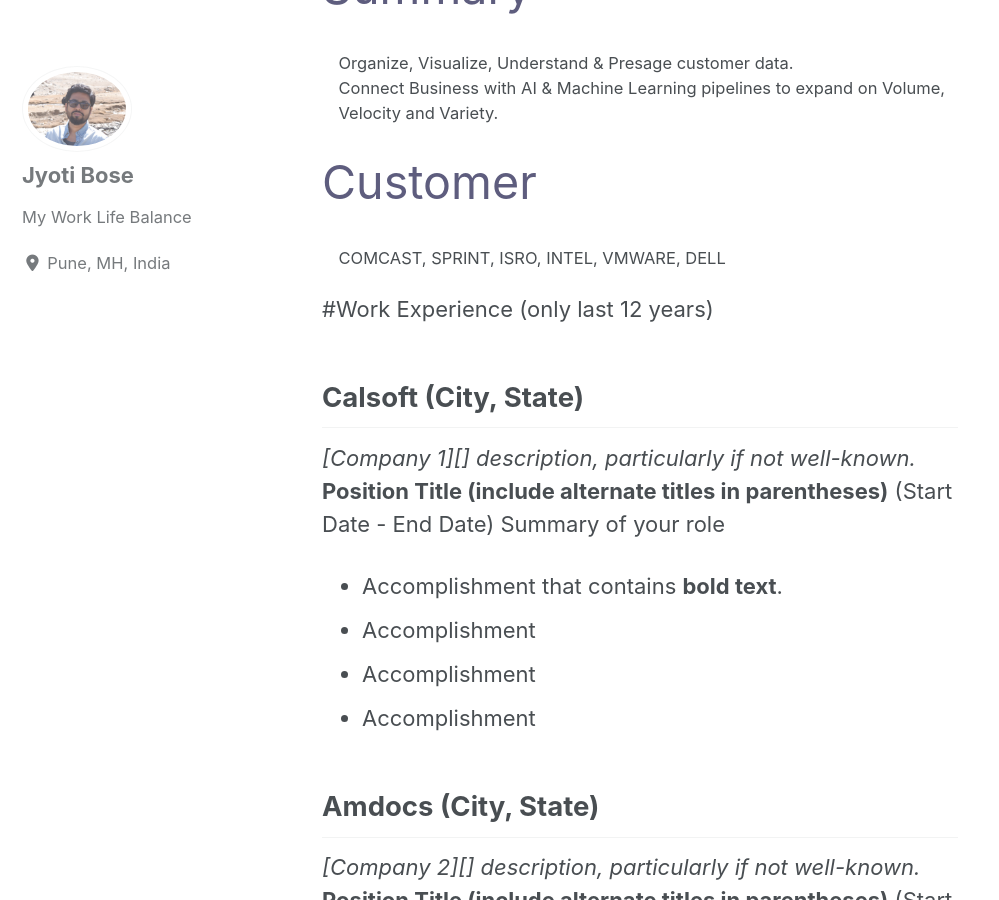
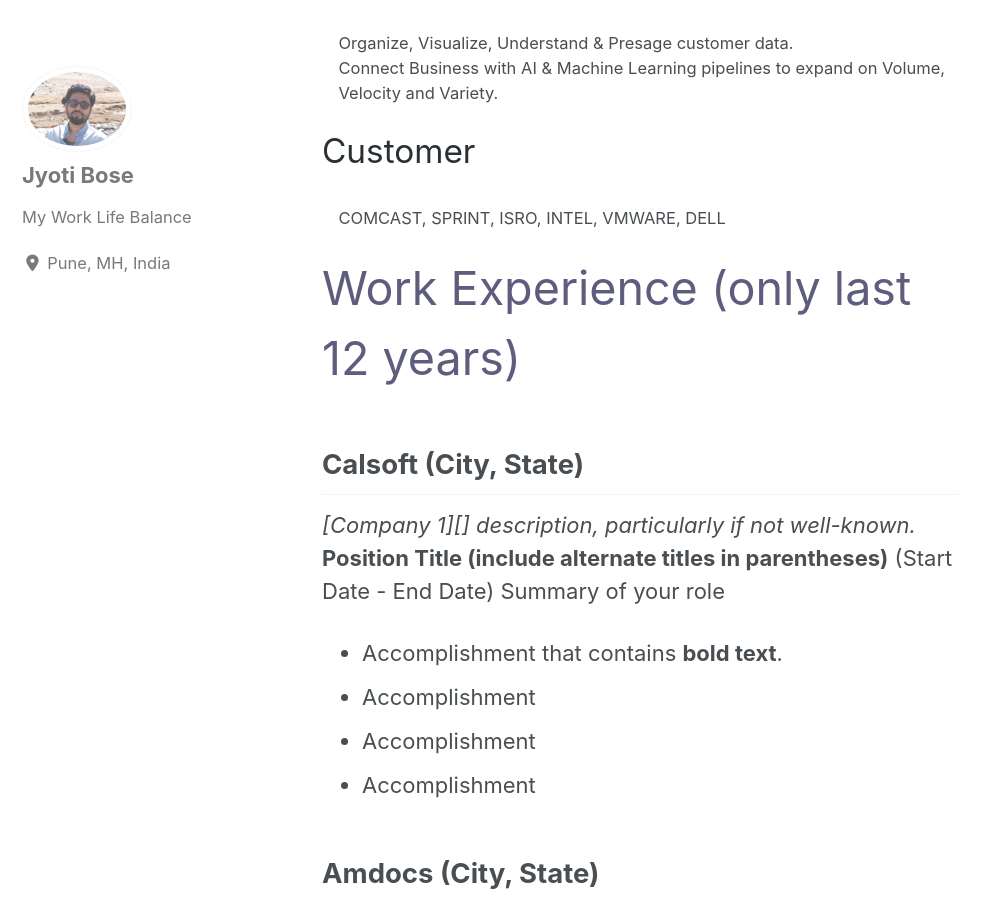
Before and after one commit to ijbo/myProfile, a Jekyll site: the page built from _pages/about.md, in a window 1280 px wide and 900 px high, scrolled down 1035 px. Shown: the whole window, without its empty margins (0-999 px from the left). Built offline with Jekyll 4.4.1, drawn with Linux system fonts in a browser that asks for light colours; cached includes are drawn as plain includes; nearby versions of some CDN libraries.

Commit message:
Update about.md

```diff
--- a/_pages/about.md
+++ b/_pages/about.md
@@ -4,18 +4,18 @@ header:
   image: "/images/zakim.jpg"
 ---
 
-<span style="color:#5E5D7E;font-size: 35pt">Summary</span>
+<span style="color:#292f33;font-size: 25pt">Summary</span>
 <dl>
   <dd>Organize, Visualize, Understand & Presage customer data.</dd>
   <dd>Connect Business with AI & Machine Learning pipelines to expand on Volume, Velocity and Variety.</dd>
 </dl>
 
-<span style="color:#5E5D7E;font-size: 35pt">Customer</span>
+<span style="color:#292f33;font-size: 25pt">Customer</span>
 <dl>
   <dd>COMCAST, SPRINT, ISRO, INTEL, VMWARE, DELL</dd>
 </dl>
 
-#Work Experience (only last 12 years)
+<span style="color:#5E5D7E;font-size: 35pt">Work Experience (only last 12 years)</span>
 
 ## Calsoft (City, State)
 *[Company 1][] description, particularly if not well-known.*
```
